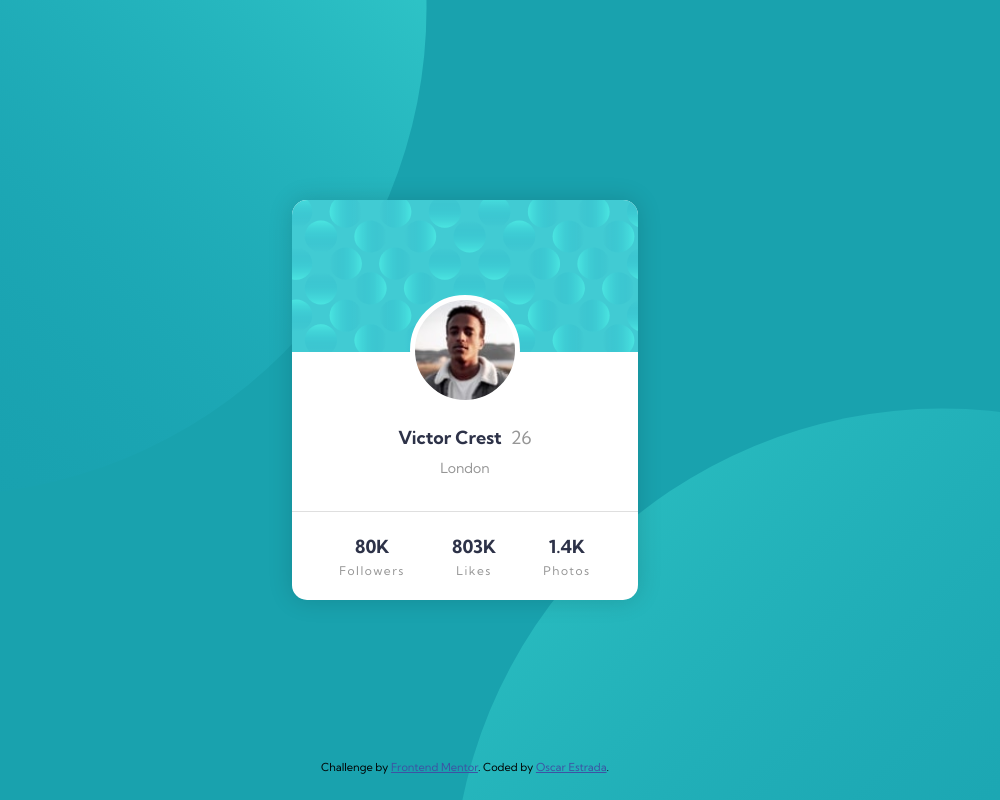
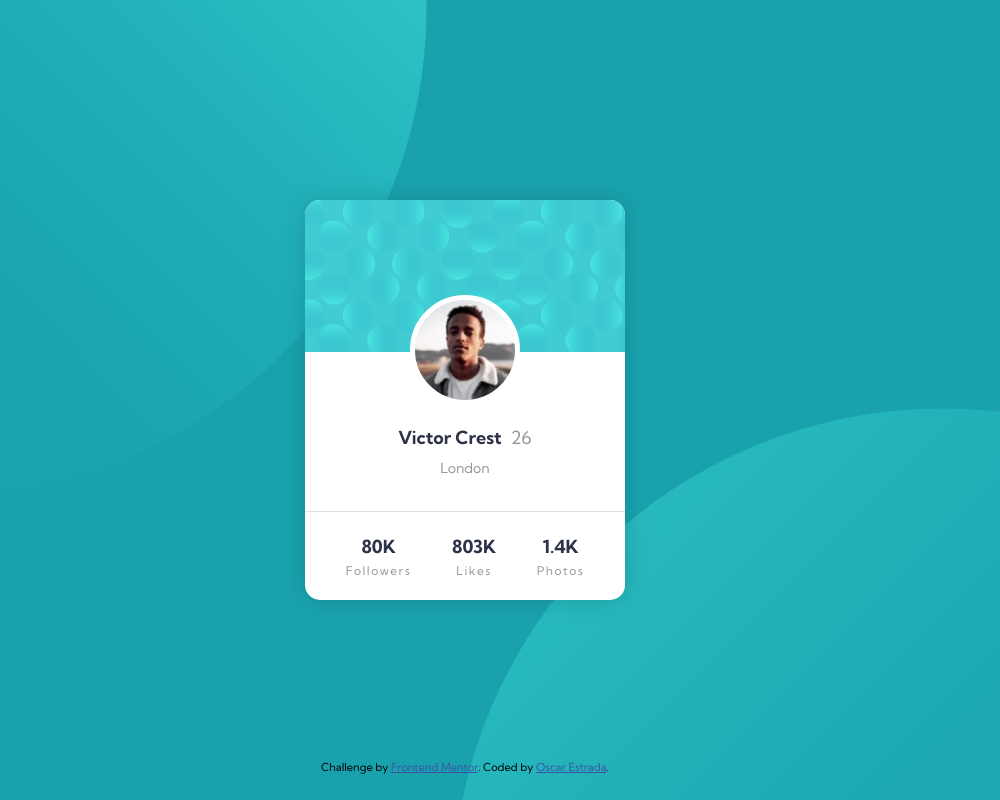
Before and after one commit to OscarStrada/profile-card-component, a plain HTML site: page index.html in a window 1280 px wide. Shown: the whole page, without its empty margins (175-1175 px from the left). Drawn offline with Linux system fonts and the light colour scheme.

Commit message:
Change card width for devices > 1080px from 27% to 25%

```diff
--- a/sass/styles.scss
+++ b/sass/styles.scss
@@ -129,7 +129,7 @@
 
 @media (min-width: 1080px) {
   .card {
-    width: 27%;
+    width: 25%;
     height: 50%;
 
     .circle {
```
Also changed, not shown: css/styles.css.
